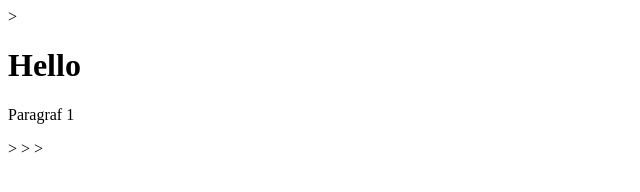
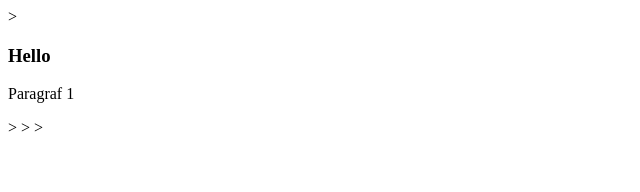
Before and after one commit to Syaqinahsafar/rekweb-pertemuan-3, a plain HTML site: page index.html in a window 1280 px wide. Shown: the whole page, without its empty margins (0-640 px from the left). Drawn offline with Linux system fonts and the light colour scheme.

Commit message:
change h1 to h3

```diff
--- a/index.html
+++ b/index.html
@@ -5,7 +5,7 @@
 	<link rel="stylesheet" type="text/css" href="">>
 </head>
 <body>
- <h1>Hello</h1>
+ <h3>Hello</h3>
  <p>Paragraf 1</p>>
  <script type="text/javascript" src="script.js"></script>>
 </body>
```
